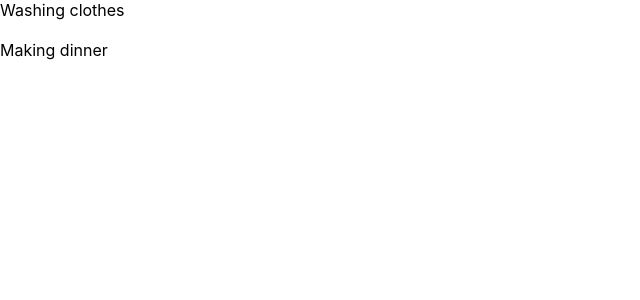
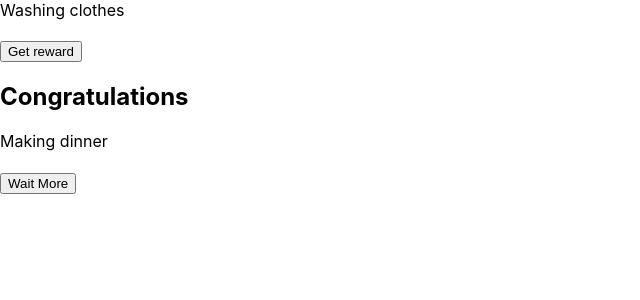
Before and after one commit to NidhitheCoder/advanced-react, a React (Create React App) app in the folder testing-with-jest/: page / in a window 1280 px wide. Shown: the top 300 px of the page, without its empty margins (0-640 px from the left). Built offline with nearby package versions, Linux system fonts and the light colour scheme.

Commit message:
feat: testing conditionally rendered elements

```diff
--- a/testing-with-jest/src/App.tsx
+++ b/testing-with-jest/src/App.tsx
@@ -19,7 +19,7 @@ function App() {
   return (
     <div className="App">
       {todos.map((todo) => (
-        <Todo todo={todo} />
+        <Todo key={todo.id} todo={todo} />
       ))}
     </div>
   );
--- a/testing-with-jest/src/components/Todo.tsx
+++ b/testing-with-jest/src/components/Todo.tsx
@@ -9,11 +9,28 @@ type TodoItem = {
 };
 
 const Todo = ({ todo }: TodoItem) => {
-  console.log(todo);
+  const getRevard = () => {
+    console.log("reward anounced");
+  };
+
+  const waitMore = () => {
+    console.log("You need to wait more");
+  };
+
+  const notificationSection = todo.completed ? (
+    <div>
+      <button data-testid="reward-button" onClick={getRevard}>Get reward</button>
+      <h2>Congratulations</h2>
+    </div>
+  ) : (
+    <button data-testid="waitmore-button" onClick={waitMore}>Wait More</button>
+  );
+
   return (
     <div data-testid={`todo-item-${todo.id}`}>
       {todo.title}
       {todo.completed ? <h2>{todo.completed}</h2> : <h4>{todo.completed}</h4>}
+      {notificationSection}
     </div>
   );
 };
```
Also changed, not shown: 1 other file (tests, documents, lock files or other folders).
